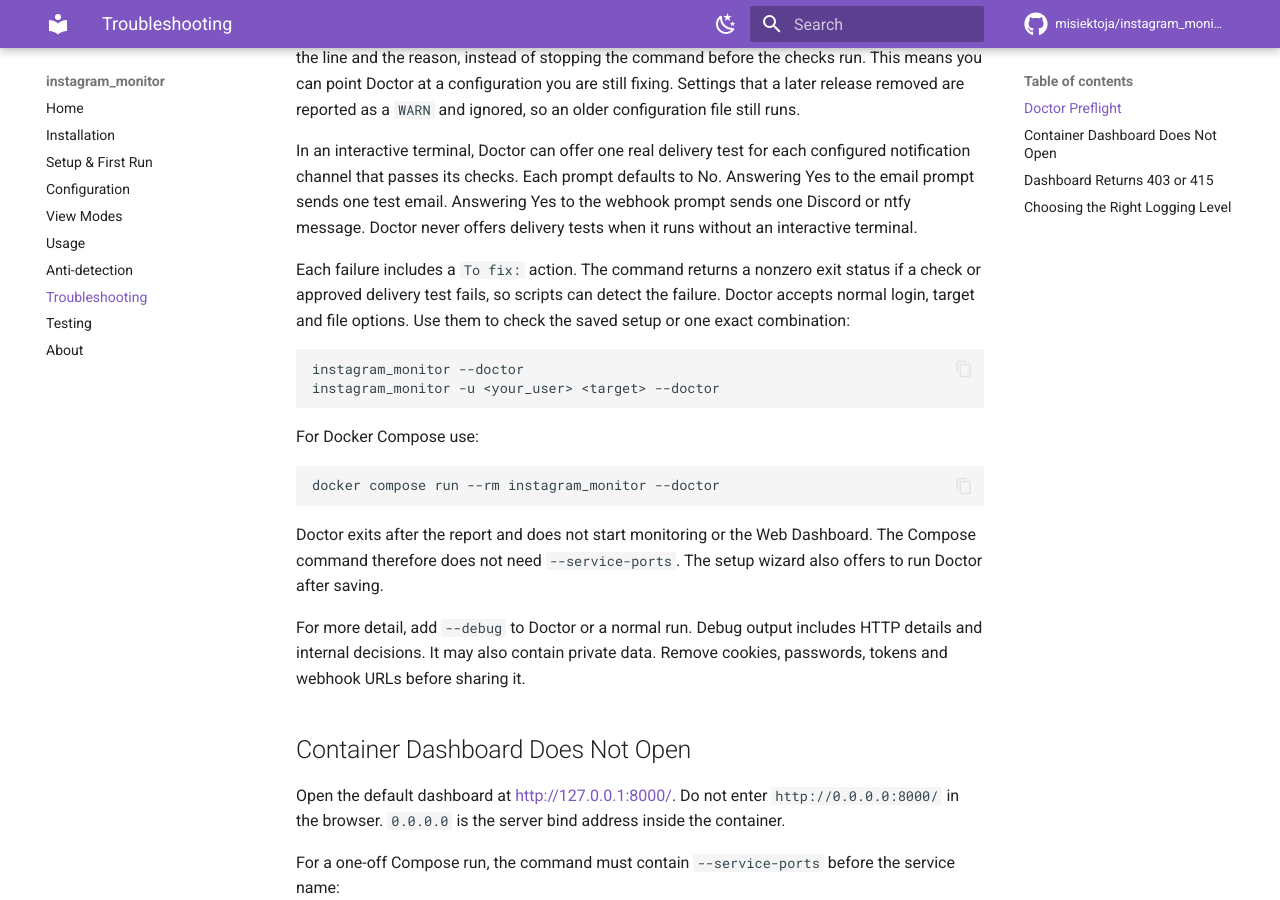
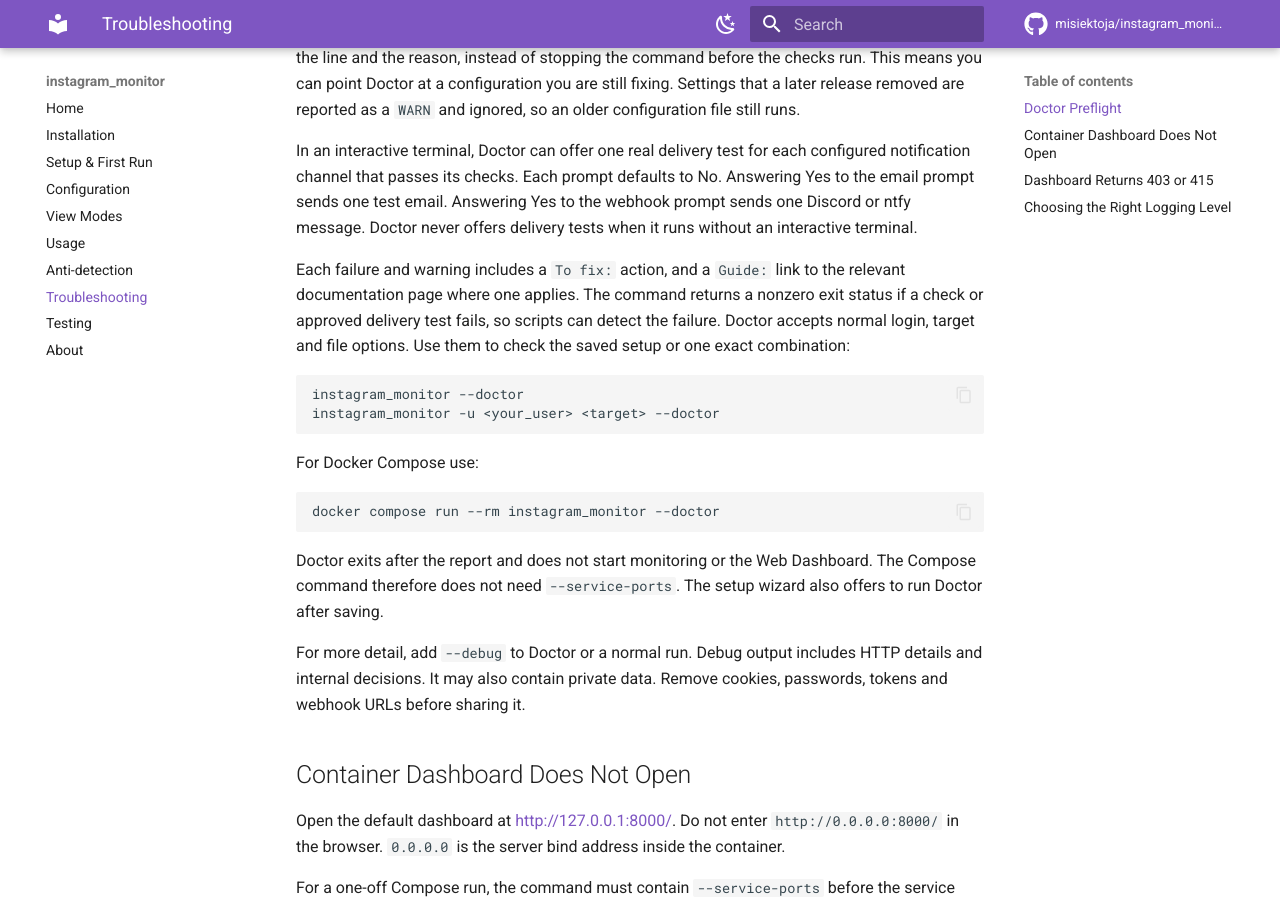
Before and after one commit to misiektoja/instagram_monitor, an MkDocs documentation site: the page built from docs/troubleshooting.md, in a window 1280 px wide and 900 px high, scrolled down 518 px. Built offline with MkDocs 1.6.1 and Material for MkDocs 9.7.7, drawn with Linux system fonts in a browser that asks for light colours; comment, search, counter and statistics services are not loaded.

Commit message:
docs(troubleshooting): note doctor guide links

````diff
--- a/docs/troubleshooting.md
+++ b/docs/troubleshooting.md
@@ -17,7 +17,7 @@
 
 In an interactive terminal, Doctor can offer one real delivery test for each configured notification channel that passes its checks. Each prompt defaults to No. Answering Yes to the email prompt sends one test email. Answering Yes to the webhook prompt sends one Discord or ntfy message. Doctor never offers delivery tests when it runs without an interactive terminal.
 
-Each failure includes a `To fix:` action. The command returns a nonzero exit status if a check or approved delivery test fails, so scripts can detect the failure. Doctor accepts normal login, target and file options. Use them to check the saved setup or one exact combination:
+Each failure and warning includes a `To fix:` action, and a `Guide:` link to the relevant documentation page where one applies. The command returns a nonzero exit status if a check or approved delivery test fails, so scripts can detect the failure. Doctor accepts normal login, target and file options. Use them to check the saved setup or one exact combination:
 
 ```sh
 instagram_monitor --doctor
````
